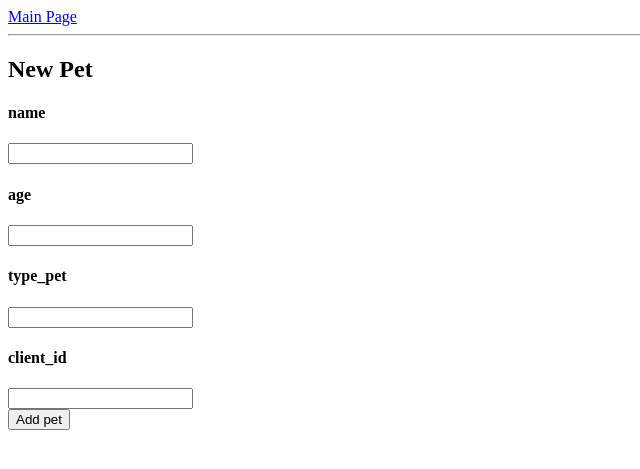
After one commit to acidShaman/FlaskOkten, a Flask app: page /pets/add_pet in a window 1280 px wide. The commit adds this page. Shown: the top 469 px of the page, without its empty margins (0-640 px from the left). Run offline with Flask 2, Linux system fonts and the light colour scheme.

Commit message:
hw_3.+practice all works

```diff
--- a/app/clients/templates/clients/new_cl.html
+++ b/app/clients/templates/clients/new_cl.html
@@ -3,6 +3,8 @@
 New Client
 {% endblock %}
 {% block Content %}
+    <a href="{{ url_for('main') }}">Main Page</a>
+    <hr>
     <h1> NEW Client</h1>
     <form method="POST" action="{{ url_for('clients.new_cl') }}">
     {% for field in form %}
@@ -11,6 +13,6 @@ New Client
             <h3>{{ field }}</h3>
         </div>
     {% endfor %}
-        <button type="submit">Create Client</button>
+        <button type="submit" formaction="">Create Client and add pet</button>
     </form>
 {% endblock %}
--- a/app/clients_list.py
+++ b/app/clients_list.py
@@ -1,2 +1,4 @@
-clients_list = [{'id': 1, 'name': 'Andrew Motruk', 'age': 20, 'location': 'Reni, Lenina St.99/1', 'pets': []},
-                {'id': 2, 'name': 'Nick Bezzos', 'age': 40, 'location': 'New York, 6th Avenue', 'pets': []}]
+clients_list = [{'id': 1, 'name': 'Andrew Motruk', 'age': 20, 'location': 'Reni, Lenina St.99/1'},
+                {'id': 2, 'name': 'Nick Bezzos', 'age': 40, 'location': 'New York, 6th Avenue'},
+                {'id': 3, 'name': 'Jimmy Neutron', 'age': 15, 'location': 'Houston, Texas'},
+                {'id': 4, 'name': 'Elon Musk', 'age': 35, 'location': 'Tesla Factories'}]
--- a/app/forms.py
+++ b/app/forms.py
@@ -11,4 +11,5 @@ class ClientForm(FormBP):
 
 
 class PetForm(FormBP):
-    species = StringField('species')
+    type_pet = StringField('type_pet')
+    client_id = StringField('client_id')
--- /dev/null
+++ b/app/pets/templates/pets/add_pet.html
@@ -0,0 +1,18 @@
+{% extends 'base.html' %}
+{% block Title %}
+    Adding pet
+{% endblock %}
+{% block Content %}
+    <a href="{{ url_for('main') }}">Main Page</a>
+    <hr>
+    <h2>New Pet</h2>
+    <form method="post" action="{{ url_for('pets.add_pet')}}">
+        {% for field in form %}
+            <div>
+                <h4>{{ field.label }}</h4>
+                {{ field }}
+            </div>
+        {% endfor %}
+        <button type="submit"> Add pet</button>
+    </form>
+{% endblock %}
--- a/app/pets/views.py
+++ b/app/pets/views.py
@@ -1,9 +1,58 @@
-from flask import Blueprint, render_template, request
+from flask import Blueprint, render_template, request, url_for, redirect
 from app.forms import PetForm
+from app.pets_list import pets_list
+from app.clients_list import clients_list
 
 pets = Blueprint('pets', __name__, template_folder='templates', static_folder='static')
 
 
 @pets.route('/')
 def main_p():
-    return render_template('pets/index_p.html')
+    return render_template('pets/index_p.html', pets=pets_list)
+
+
+@pets.route('/<pet_type>')
+def show_cl_w_pet(pet_type):
+    clients_with_pettype = []
+    for pet in pets_list:
+        if pet.get('type_pet') == pet_type:
+            for client in clients_list:
+                if pet.get('userId') == client.get('id'):
+                    clients_with_pettype.append(client)
+    return render_template('pets/clients_w_spec_pets.html', clients=clients_with_pettype, type=pet_type)
+
+
+@pets.route('/add_pet', methods=['POST', 'GET'])
+def add_pet():
+    form = PetForm()
+    name = ''
+    age = 0
+    type_pet = ''
+    client_id = ''
+    if request.method == 'POST':
+        name = request.form['name']
+        age = int(request.form['age'])
+        type_pet = request.form['type_pet']
+        client_id = int(request.form['client_id'])
+        for client in clients_list:
+            if client.get('id') == client_id:
+                pets_list.append({'userId': client_id, 'id': len(pets_list)+1, 'name': name, 'age': age, 'type_pet': type_pet})
+        return render_template('index.html')
+    return render_template('pets/add_pet.html', name=name, age=age, type=type_pet, client_id=client_id, form=form)
+
+
+@pets.route('/delete/<pet_name>', methods=['POST', 'GET'])
+def delete_pet(pet_name):
+    if request.method == 'GET':
+        for pet in pets_list:
+            if pet.get('name') == pet_name:
+                pets_list.remove(pet)
+    return render_template('pets/delete_pet.html', pet_name=pet_name)
+
+@pets.route('/count/<type_pet>')
+def count_species(type_pet):
+    counter = 0
+    for pet in pets_list:
+        if pet.get('type_pet') == type_pet:
+            counter += 1
+    return render_template('pets/count_pet.html', type_pet=type_pet, counter=counter)
--- /dev/null
+++ b/app/pets_list.py
@@ -0,0 +1,4 @@
+
+pets_list = [{'userId': 1, 'id': 1, 'name': 'Sparky', 'age': 5, 'type_pet': 'dog'}, {'userId': 1, 'id': 2, 'name': 'Lucky', 'age': 2, 'type_pet': 'cat'},
+             {'userId': 2, 'id': 3, 'name': 'Booty', 'age': 2, 'type_pet': 'turtle'}, {'userId': 3, 'id': 4, 'name': 'Ganja', 'age': 4, 'type_pet': 'cat'},
+             {'userId': 4, 'id': 5, 'name': 'Jersey', 'age': 10, 'type_pet': 'dog'}, {'userId': 4, 'id': 6, 'name': 'Loli-Lali', 'age': 18, 'type_pet': 'dog'}]
```
Also changed, not shown: app/clients/templates/clients/about_cl.html (+11 -1 lines), app/clients/templates/clients/index_cl.html (+11 -3 lines), app/clients/views.py (+9 -7 lines), app/pets/templates/pets/clients_w_spec_pets.html (added, +15 -0 lines), app/pets/templates/pets/count_pet.html (added, +9 -0 lines), app/pets/templates/pets/delete_pet.html (added, +11 -0 lines), app/pets/templates/pets/index_p.html (+17 -0 lines).
